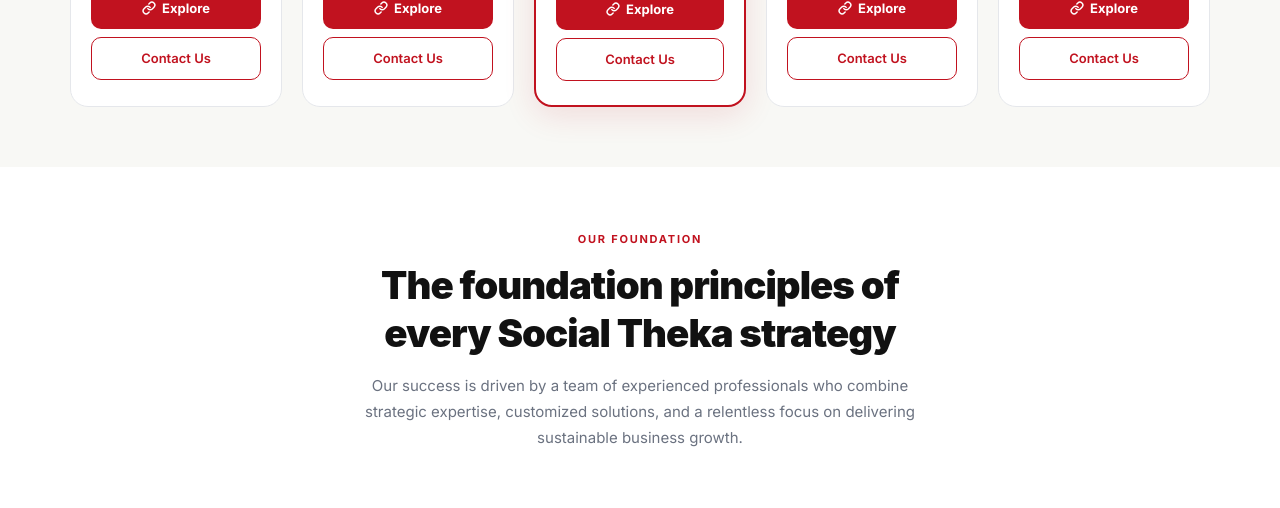
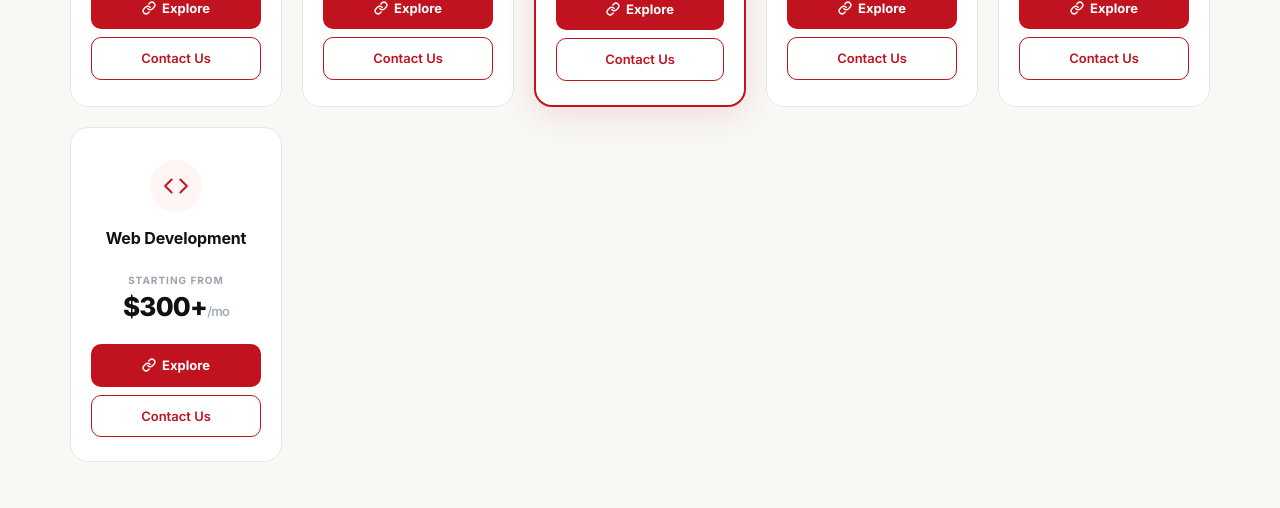
Before and after one commit to SocialThekaAccess/Social-Theka, a React (Vite) app: page / in a window 1280 px wide. Shown: the part 4980-5488 px from the top of the page. Built offline with nearby package versions, Linux system fonts and the light colour scheme.

Commit message:
Add Web Development pricing card with +/mo price

```diff
--- a/src/Component/Pricing.jsx
+++ b/src/Component/Pricing.jsx
@@ -65,6 +65,18 @@
     path: "/services/video-editing",
     popular: false,
   },
+  {
+    id: "web-development",
+    icon: (
+      <svg width="26" height="26" viewBox="0 0 24 24" fill="none" stroke="currentColor" strokeWidth="1.75" strokeLinecap="round" strokeLinejoin="round">
+        <polyline points="16 18 22 12 16 6"/><polyline points="8 6 2 12 8 18"/>
+      </svg>
+    ),
+    title: "Web Development",
+    price: "$300+",
+    path: "/services/web-development",
+    popular: false,
+  },
 ];
 
 export default function Pricing() {
```
